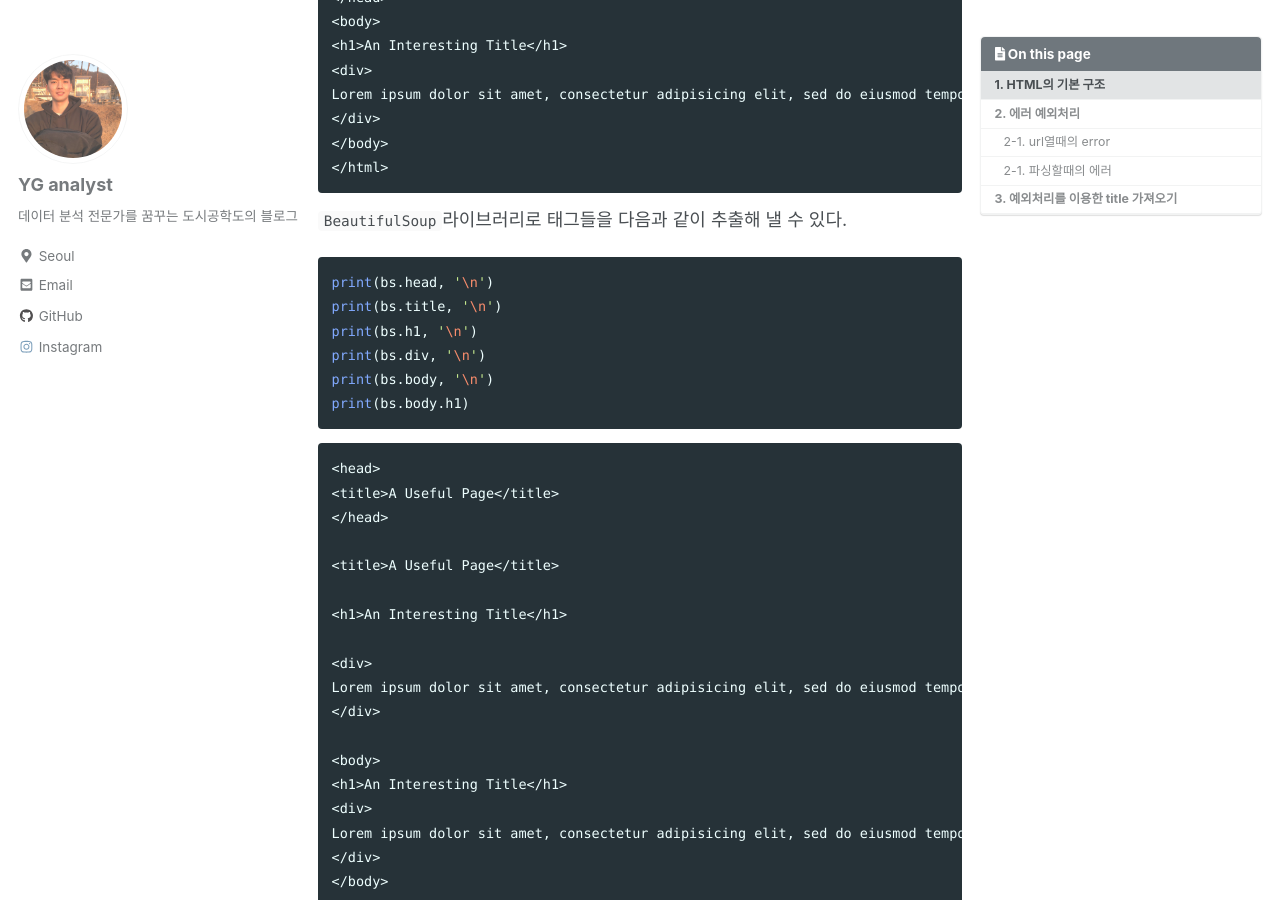
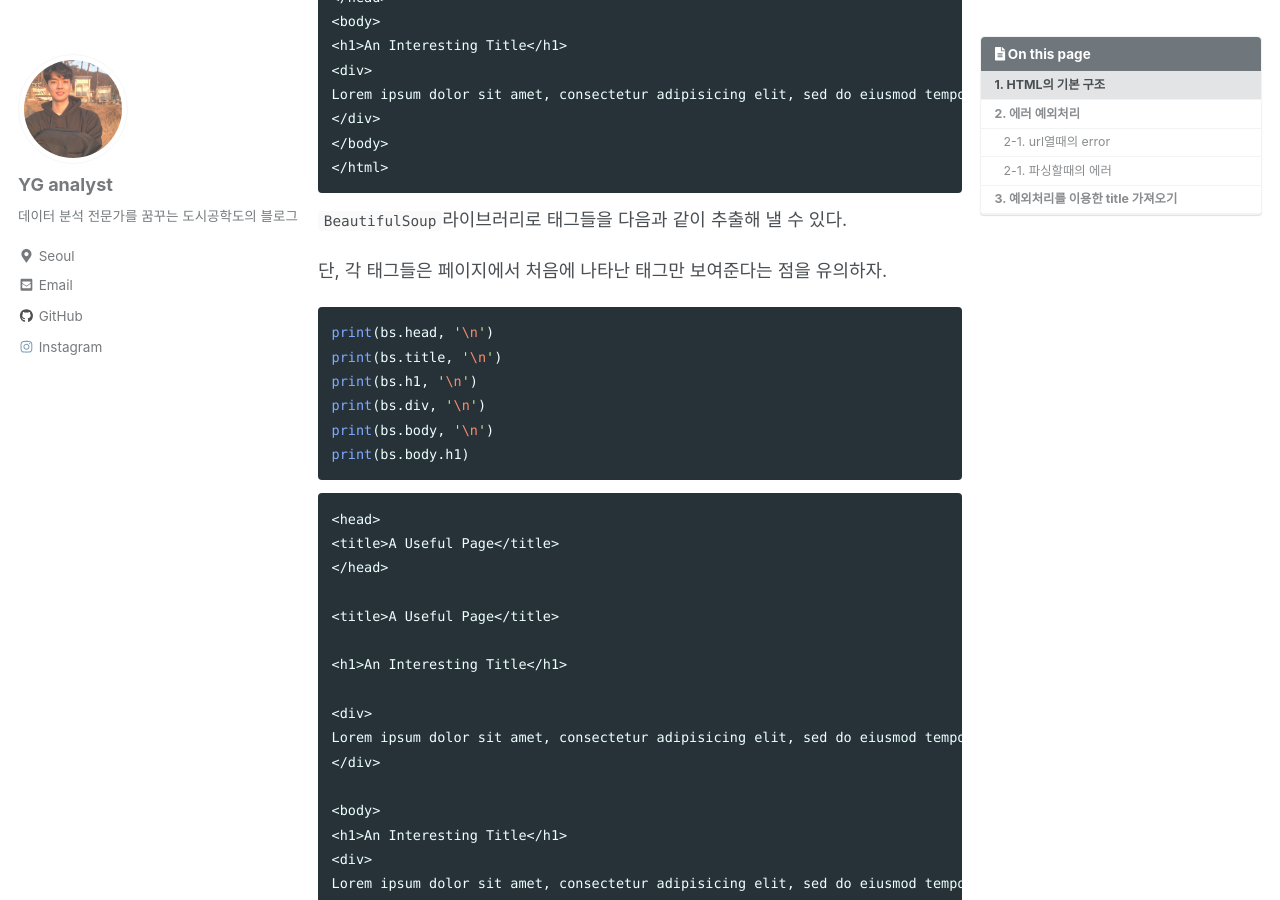
Before and after one commit to yganalyst/yganalyst.github.io, a Jekyll site: the page built from _posts/2019-10-20-crawling_2.md, in a window 1280 px wide and 900 px high, scrolled down 1028 px. Built offline with Jekyll 4.4.1, drawn with Linux system fonts in a browser that asks for light colours; cached includes are drawn as plain includes; nearby versions of some CDN libraries; comment, search, counter and statistics services are not loaded.

Commit message:
add text

````diff
--- a/_posts/2019-10-20-crawling_2.md
+++ b/_posts/2019-10-20-crawling_2.md
@@ -68,6 +68,8 @@ Lorem ipsum dolor sit amet, consectetur adipisicing elit, sed do eiusmod tempor
 ```
 
 `BeautifulSoup`라이브러리로 태그들을 다음과 같이 추출해 낼 수 있다.
+
+단, 각 태그들은 페이지에서 처음에 나타난 태그만 보여준다는 점을 유의하자.
 
 ```python
 print(bs.head, '\n')
````
